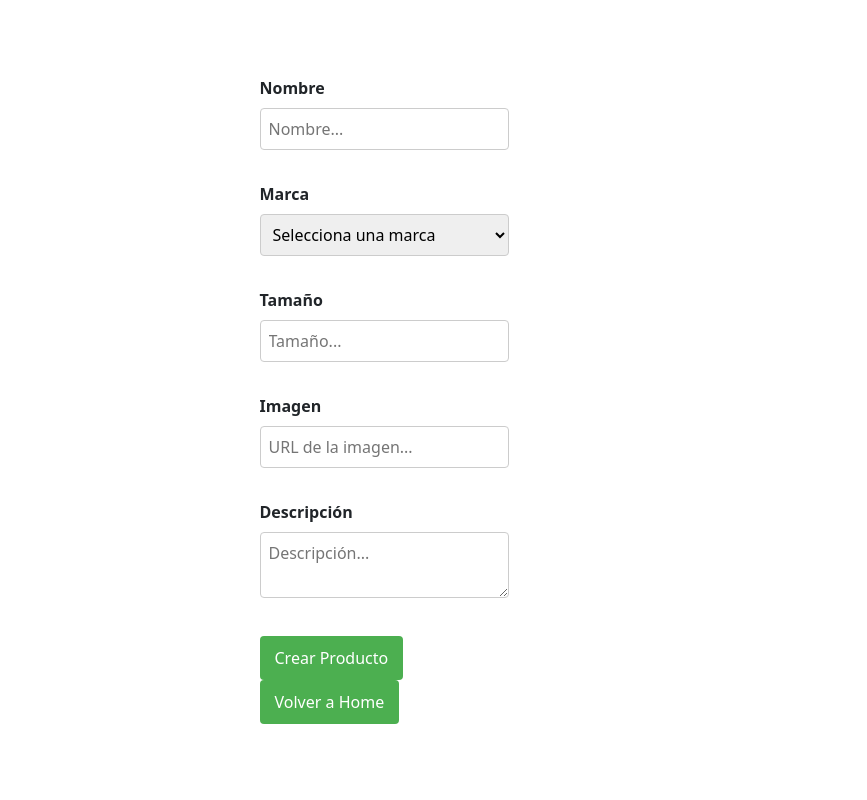
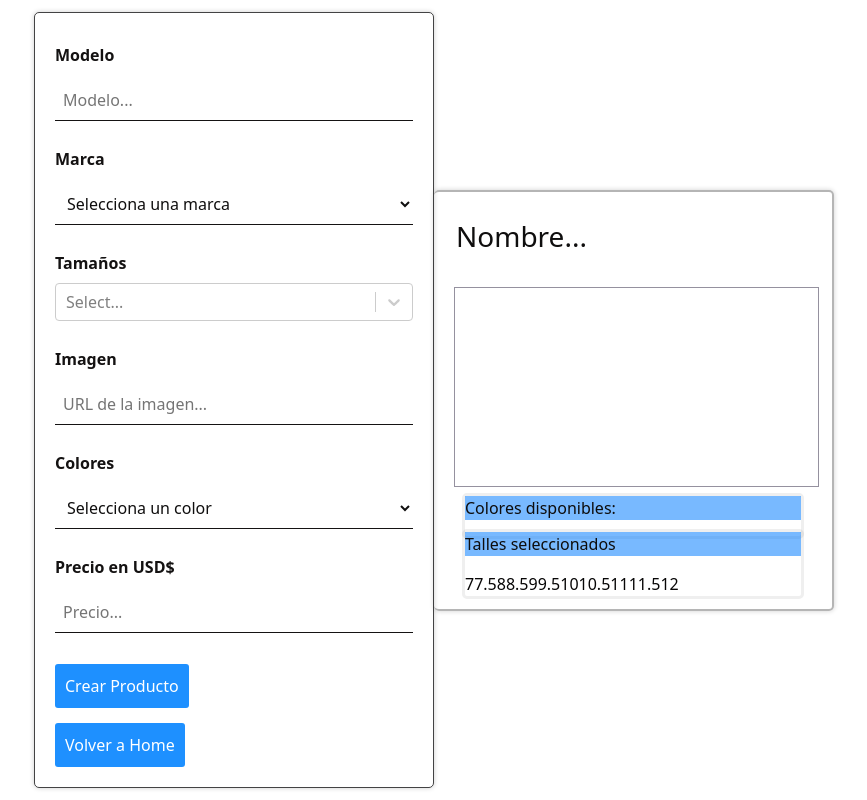
Before and after one commit to MQuirico/PF-Front-Hoteler-a-y-Turismo, a React (Vite) app: page /create in a window 1280 px wide. Shown: the whole page, without its empty margins (256-1123 px from the left). Built offline with nearby package versions, Linux system fonts and the light colour scheme.

Commit message:
fornt/src/componentes/Create/create.jsx
se modifico el formulario y se le agrego un preview para ver el producto creado

```diff
--- a/src/componentes/Create/create.css
+++ b/src/componentes/Create/create.css
@@ -7,88 +7,143 @@
 
 .form-and-preview-container {
   display: flex;
+  justify-content: center;
+  align-items: center;
 }
 
 .form-container {
   max-width: 400px;
+  width: 50%;
   padding: 20px;
-    border: 1px solid #ddd;
-    border-radius: 8px;
-    margin-right: 20px;
+  border: 1px solid rgba(21, 21, 22, 0.8);
+  border-radius: 5px;
+  margin-left: 100px;
+  box-shadow: 0px 0px 5px rgba(0, 0, 0, 0.2);
+}
+
+.preview-container {
+  max-width: 400px;
+  padding: 20px;
+  border-radius: 5px;
+  box-shadow: 0px 0px 5px rgba(19, 18, 18, 0.2);
+  border-left: 10px;
 }
 
 .form-label {
-    margin-bottom: 8px;
+  margin-top: 10px;
   font-weight: bold;
-    display: block;
+  color: rgb(20, 18, 18);
+  border-radius : 10px;
 }
 
 .form-input {
   width: 100%;
   padding: 8px;
-    margin-bottom: 16px;
-    border: 1px solid #ccc;
-    border-radius: 4px;
+  margin-top: 5px;
+  border: none;
+  border-bottom: 1px solid rgb(21, 19, 19);
+  background-color: transparent !important;
+  color: rgb(16, 15, 15);
+  transition: border-color 0.3s, color 0.3s;
+}
+
+.error-message {
+  color: rgb(245, 24, 24);
+  font-size: 15px;
+  margin-top: 5px;
 }
 
 .checkbox-container {
   display: flex;
   flex-wrap: wrap;
-    margin-bottom: 16px;
+  margin-top: 10px;
 }
 
-  .checkbox-label {
-    margin-right: 16px;
-    display: flex;
-    align-items: center;
+
+
+.submit-button {
+  background-color: dodgerblue;
+  color: white;
+  border: none;
+  border-radius: 3px;
+  padding: 10px;
+  margin-top: 15px;
+  cursor: pointer;
+  transition: background-color 0.3s;
 }
 
-  .checkbox-input {
-    margin-right: 8px;
-  }
-
-  .submit-button {
-    background-color: #4caf50;
-    color: white;
-    padding: 10px 15px;
-    border: none;
-    border-radius: 4px;
-    cursor: pointer;
-  }
-
-  .success-message {
-    color: #4caf50;
-    margin-top: 16px;
-  }
-
-  .error-message {
-    color: #ff5555;
-    margin-top: 16px;
-  }
-
-  .preview-container {
-    flex-grow: 1;
+.submit-button:hover {
+  background-color: #007acc;
 }
 
 .image-preview {
+  width: 365px;
+  height: 200px;
+  border: 1px solid rgba(123, 118, 136, 0.8);
+  border-radius: 0px;
   margin-top: 16px;
+  color: rgb(21, 18, 18);
+  display: flex;
+  justify-content: center;
+  align-items: center;
+  margin-bottom: -10px;
+  margin-top: 30px;
 }
 
 .preview-image {
   max-width: 100%;
-    height: auto;
-    border-radius: 4px;
-  }
-
-  .lvl {
-    margin-top: 16px;
-    font-weight: bold;
+  max-height: 100%;
+  border-radius: 5px;
 }
 
 .tipos {
-    margin-top: 16px;
+  border: 3px solid rgba(23, 20, 20, 0.065);
+  border-radius: 5px;
+  max-width: 400px;
+  max-height: 200px;
+  margin-top: -5px;
+  margin-bottom: -10px;
+  color: rgb(7, 6, 6);
+  margin-left: 8px;
+  margin-right: 8px;
 }
 
+.preview-container {
+  box-sizing: border-box;
+  border: 2px solid rgb(181, 181, 181);
+  border-radius: 5px;
+  position: relative;
+  border-left: 100px;
+}
+
+
 .titulo {
-    font-weight: bold;
+  border: 3px solid rgba(255, 255, 255, 0.544);
+  background-color: rgba(0, 123, 255, 0.531);
+  color: rgb(14, 13, 13);
+  border-left: 20px;
+  border-top: 10px;
+  border-right: 20px;
+  border-bottom: 10px;
 }
+
+.nombre {
+  width: 370px;
+  height: 40px;
+  border: 2px solid rgba(255, 255, 255, 0.605);
+  border-radius: 5px;
+  overflow: hidden;
+  position: relative;
+  color: rgb(15, 14, 14);
+  margin-top: 5px;
+  margin-bottom: 10px;
+}
+
+.nombre h3 {
+  margin: 0;
+  white-space: nowrap;
+  overflow: hidden;
+  text-overflow: ellipsis;
+  margin-top: 1px;
+  margin-right: 10px;
+}
--- a/src/componentes/Create/create.jsx
+++ b/src/componentes/Create/create.jsx
@@ -1,107 +1,157 @@
 import React, { useState } from "react";
-import { useDispatch, useSelector } from "react-redux";
+import { useDispatch } from "react-redux";
 import { postProduct } from "../../redux/actions/actions";
 import validation from "../Validaciones/validaciones";
 import "./create.css";
 import { Link } from "react-router-dom";
+import Select from "react-select";
 
 const ProductForm = () => {
   const dispatch = useDispatch();
   const [errors, setErrors] = useState({});
   const [message, setMessage] = useState("");
-  const brands = useSelector((state) => state.brands); // Reemplaza con tu selector real
   const [input, setInput] = useState({
-    name: "",
+    model: "",
     brand: "",
     size: "",
     image: "",
-    description: "",
+    color: "",
+    price: "",
   });
-  const [imageUrl, setImageUrl] = useState("");
+  const [imageUrl, setImageUrl] = useState(""); // Agregado estado para imageUrl
 
   const handleValidation = () => {
-    const newErrors = validation(input); // Asegúrate de tener la función de validación adecuada
+    const newErrors = validation(input);
     setErrors(newErrors);
-    return Object.keys(newErrors).length === 0; // Retorna true si no hay errores
+    return Object.keys(newErrors).length === 0;
   };
 
   const handleChange = (event) => {
-    const { name, value } = event.target;
-    setInput((prevInput) => ({ ...prevInput, [name]: value }));
+    const { name, options } = event.target;
 
-    if (name === "image") {
-      setImageUrl(value);
+    // Manejar múltiples selecciones si el campo es 'size'
+    if (name === 'size') {
+      const selectedSizes = Array.from(options)
+        .filter((option) => option.selected)
+        .map((option) => option.value);
+
+      setInput((prevInput) => ({ ...prevInput, [name]: selectedSizes }));
+    } else {
+      setInput((prevInput) => ({ ...prevInput, [name]: event.target.value }));
+    }
+
+    // Actualizar imageUrl si el campo es 'image'
+    if (name === 'image') {
+      setImageUrl(event.target.value);
     }
   };
+
 
   const handleSubmit = async (event) => {
     event.preventDefault();
 
     if (handleValidation()) {
       try {
-        dispatch(postProduct(input)); // Asegúrate de tener la acción correcta
+        dispatch(postProduct(input));
         setMessage("Producto creado exitosamente.");
 
-        // Limpiar el formulario después de la creación exitosa
         setInput({
-          name: "",
+          model: "",
           brand: "",
           size: "",
           image: "",
-          description: "",
+          color: "",
+          price: "",
         });
-        setImageUrl(""); // Limpiar la URL de la imagen
+        setImageUrl(""); // Reiniciar imageUrl
       } catch (error) {
         console.error("Error al crear el producto:", error);
-        setMessage("Error al crear el producto. Por favor, inténtalo de nuevo.");
+        setMessage(
+          "Error al crear el producto. Por favor, inténtalo de nuevo."
+        );
       }
     } else {
       setMessage("Por favor, completa el formulario correctamente.");
     }
   };
 
+  const availableBrands = ["nike", "adidas", "newbalance"]; // Hardcodeo de las marcas
+  const brandColors = {
+    nike: ["green", "white", "black"],
+    adidas: ["blue", "white", "grey"],
+    newbalance: ["black", "white", "red"],
+  };
+
+  const handleBrandChange = (event) => {
+    const selectedBrand = event.target.value;
+    setInput((prevInput) => ({ ...prevInput, brand: selectedBrand }));
+  };
+
+
+  const sizeOptions = [
+    { value: "7", label: "7" },
+    { value: "7.5", label: "7.5" },
+    { value: "8", label: "8" },
+    { value: "8.5", label: "8.5" },
+    { value: "9", label: "9" },
+    { value: "9.5", label: "9.5" },
+    { value: "10", label: "10" },
+    { value: "10.5", label: "10.5" },
+    { value: "11", label: "11" },
+    { value: "11.5", label: "11.5" },
+    { value: "12", label: "12" },
+  ];
+
+  const handleSizeChange = (selectedOptions) => {
+    const selectedSizes = selectedOptions.map((option) => option.value);
+    setInput((prevInput) => ({ ...prevInput, size: selectedSizes }));
+  };
+
   return (
     <div className="container">
-      <form className="product-form" onSubmit={(e) => handleSubmit(e)}>
-        <label className="form-label">Nombre</label>
+      <div className="form-and-preview-container">
+        <form className="form-container" onSubmit={(e) => handleSubmit(e)}>
+          <label className="form-label">Modelo</label>
           <input
             type="text"
-          value={input.name}
-          name="name"
-          placeholder="Nombre..."
+            value={input.model}
+            name="model"
+            placeholder="Modelo..."
             onChange={(e) => handleChange(e)}
             className="form-input"
           />
-        <p className="error-message">{errors.name}</p>
+          <p className="error-message">{errors.model}</p>
 
           <label className="form-label">Marca</label>
           <select
             value={input.brand}
             name="brand"
-  onChange={(e) => handleChange(e)}
+            onChange={(e) => {
+              handleBrandChange(e);
+              handleChange(e);
+            }}
             className="form-input"
           >
             <option value="" disabled>
               Selecciona una marca
             </option>
-  {brands && brands.map((brand) => (
-    <option key={brand.id} value={brand.id}>
-      {brand.name}
+            {availableBrands.map((brand) => (
+              <option key={brand} value={brand}>
+                {brand}
               </option>
             ))}
           </select>
           <p className="error-message">{errors.brand}</p>
 
-        <label className="form-label">Tamaño</label>
-        <input
-          type="text"
-          value={input.size}
-          name="size"
-          placeholder="Tamaño..."
-          onChange={(e) => handleChange(e)}
-          className="form-input"
+          <label className="form-label">Tamaños</label>
+          <Select
+            isMulti
+            options={sizeOptions}
+            value={sizeOptions.filter((option) => input.size.includes(option.value))}
+            onChange={handleSizeChange}
           />
           <p className="error-message">{errors.size}</p>
+
 
        <label className="form-label">Imagen</label>
          <input
@@ -114,22 +164,46 @@ const ProductForm = () => {
          />
          <p className="error-message">{errors.image}</p>
 
-        <label className="form-label">Descripción</label>
-        <textarea
-          value={input.description}
-          name="description"
-          placeholder="Descripción..."
+       <label className="form-label">Colores</label>
+         <select
+           value={input.color}
+           name="color"
+           onChange={(e) => handleChange(e)}
+           className="form-input"
+         >
+           <option value="" disabled>
+             Selecciona un color
+           </option>
+           {brandColors[input.brand] &&
+             brandColors[input.brand].map((color) => (
+               <option key={color} value={color}>
+                 {color}
+               </option>
+             ))}
+         </select>
+         <p className="error-message">{errors.color}</p>
+
+       <label className="form-label">Precio en USD$</label>
+         <input
+           type="text"
+           value={input.price}
+           name="price"
+           placeholder="Precio..."
            onChange={(e) => handleChange(e)}
            className="form-input"
          />
-        <p className="error-message">{errors.description}</p>
+         <p className="error-message">{errors.price}</p>
 
           <button type="submit" className="submit-button">
             Crear Producto
           </button>
 
           {message && (
-          <div className={message.includes("éxito") ? "success-message" : "error-message"}>
+            <div
+              className={
+                message.includes("éxito") ? "success-message" : "error-message"
+              }
+            >
               {message}
             </div>
           )}
@@ -140,6 +214,37 @@ const ProductForm = () => {
             </Link>
           </div>
         </form>
+
+        <div className="preview-container">
+          <div className="nombre">
+            <h3>{input.model ? input.model : "Nombre..."}</h3>
+          </div>
+          <div className="image-preview">
+            {imageUrl && (
+              <img src={imageUrl} alt="Preview" className="preview-image" />
+            )}
+          </div>
+          <p className="feactures-container">
+
+          </p>
+          <div className="tipos">
+            <p className="titulo">Colores disponibles:</p>
+            <p>{brandColors[input.brand]?.join(", ")}</p>
+          </div>
+          <div className="tipos">
+            <p className="titulo"> Talles seleccionados</p>
+          {["7", "7.5", "8", "8.5", "9", "9.5", "10", "10.5", "11", "11.5", "12"].map((size) => (
+            <span
+              key={size}
+              className={`size-item ${input.size.includes(size) ? 'selected' : ''}`}
+              onClick={() => handleSizeClick(size)}
+            >
+              {size}
+            </span>
+          ))}
+        </div>
+        </div>
+      </div>
     </div>
   );
 };
```
Lines whose indentation alone changed are shown as unchanged.
